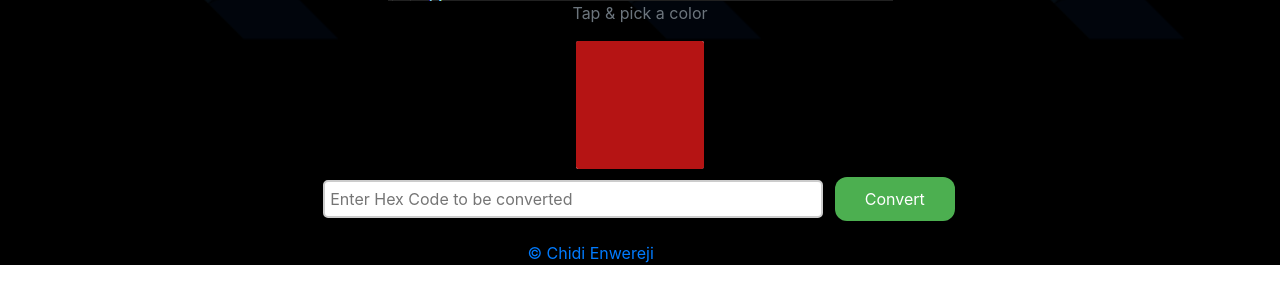
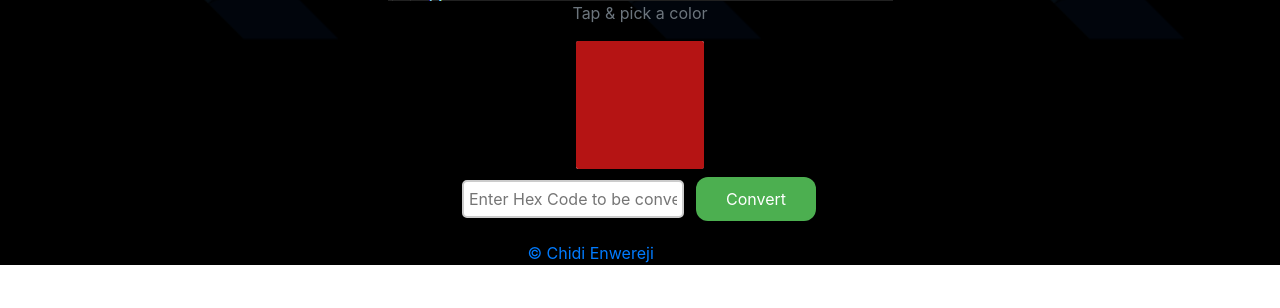
Before and after one commit to chidibede/Flutter-Color-Picker, a PHP site: page /convert.html in a window 1280 px wide. Shown: the part 492-800 px from the top of the page. Run offline with PHP 8.4, Linux system fonts and the light colour scheme; some libraries are stand-ins or nearby versions; some web fonts are replaced.

Commit message:
Modified the responsive nature

```diff
--- a/css/main.css
+++ b/css/main.css
@@ -57,7 +57,7 @@ body{
     border:2px solid #ccc;
     -webkit-border-radius: 5px;
     border-radius: 5px;
-    width: 45%;
+    width: 20%;
     margin-right: 10px;
 }
 
```
